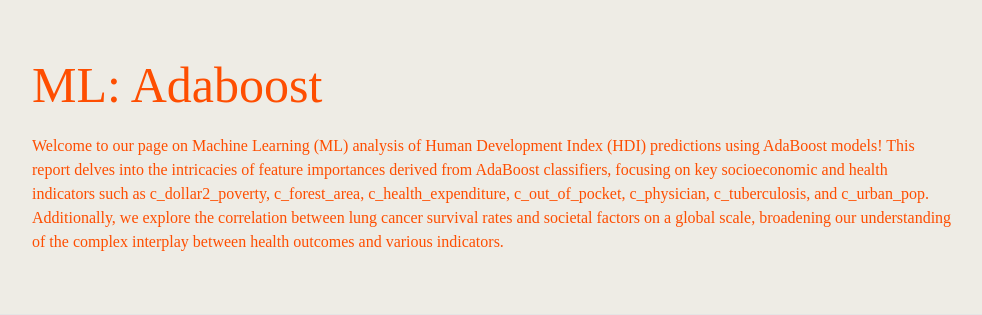
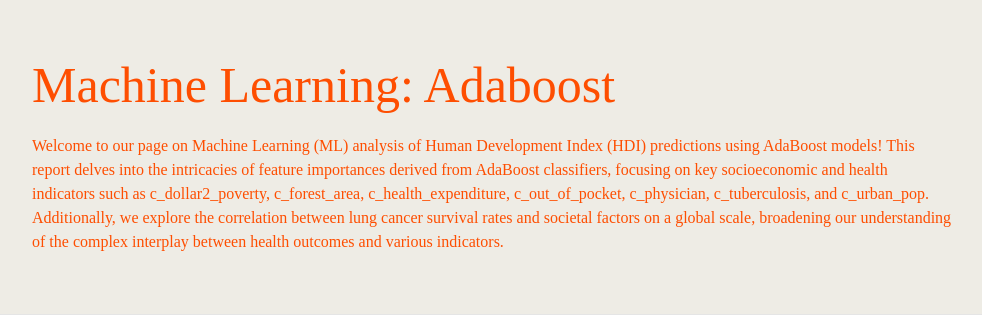
Before and after one commit to eh111eh/LungLink-Hub, a Flask app: template templates/ml.html in a window 1280 px wide. Shown: the top 315 px of the page, without its empty margins (148-1130 px from the left). Run offline with Flask 3, Linux system fonts and the light colour scheme; the template is opened without the code that fills it, so the values that code supplies are empty; parts of the project's set-up code (start-up, migrations or seed data) failed here and were passed over; some web fonts are replaced.

Commit message:
changed terms

```diff
--- a/static/script.js
+++ b/static/script.js
@@ -15,7 +15,7 @@ let frames = [
 // Define the URLs for each panel
 const panelUrls = {
   'Discover Insights': '/area',
-  'ML': '/ml',
+  'Machine Learning': '/ml',
   'Statistics': '/statistics',
   'Community': '/community',
 };
--- a/templates/home.html
+++ b/templates/home.html
@@ -23,7 +23,7 @@
     </div>
   </div>
   <div class='panel'>
-    <h2 data-splitting='words'>ML</h2>
+    <h2 data-splitting='words'>Machine Learning</h2>
     <div class='thumb'>
       <p>How do we understand the relationship between lung cancer survival dynamics and socioeconomic factors?</p>
       <div class='inner'>
--- a/templates/ml.html
+++ b/templates/ml.html
@@ -253,7 +253,7 @@
     <header> <!-- Defining the header section of the page with the appropriate tag -->
 
       <div>
-        <h1>ML: Adaboost</h1><br>
+        <h1>Machine Learning: Adaboost</h1><br>
         <a>Welcome to our page on Machine Learning (ML) analysis of Human Development Index (HDI) predictions using AdaBoost models! This report delves into the intricacies of feature importances derived from AdaBoost classifiers, focusing on key socioeconomic and health indicators such as c_dollar2_poverty, c_forest_area, c_health_expenditure, c_out_of_pocket, c_physician, c_tuberculosis, and c_urban_pop. Additionally, we explore the correlation between lung cancer survival rates and societal factors on a global scale, broadening our understanding of the complex interplay between health outcomes and various indicators.</a>
       </div>
     </header>
--- a/templates/stat.html
+++ b/templates/stat.html
@@ -344,7 +344,7 @@
       <section id="block3" class="module-block">
         <h2>Global Patterns in Lung Cancer: Gender-Specific Mortality Rates and Implications for Public Health Strategies</h2>
 
-  <p>The Age-standardized rates (ASR) of mortality due to lung cancer provide a comprehensive global perspective on the impact of lung cancer following diagnosis. Analyzing this data across 42 countries annually unveils nuanced gender-specific patterns in incidence rates. The ASR (female) and ASR (male) illuminate disparities in the burden of lung cancer, shedding light on potential epidemiological, socio-economic, and healthcare factors influencing outcomes. These findings offer crucial insights for public health interventions, resource allocation, and targeted cancer prevention strategies, aiding global efforts to mitigate the impact of lung cancer and enhance overall health outcomes on a worldwide scale.</p> <p style="color:blue">The more blue, the higher mortality is.</p>
+  <p>The Age-standardized rates (ASR) of mortality due to lung cancer provide a comprehensive global perspective on the impact of lung cancer following diagnosis. Analyzing this data across 42 countries annually unveils nuanced gender-specific patterns in incidence rates. The ASR (female) and ASR (male) illuminate disparities in the burden of lung cancer, shedding light on potential epidemiological, socio-economic, and healthcare factors influencing outcomes. These findings offer crucial insights for public health interventions, resource allocation, and targeted cancer prevention strategies, aiding global efforts to mitigate the impact of lung cancer and enhance overall health outcomes on a worldwide scale.</p> <p style="color:blue">The bluer the higher the mortality percentage.</p>
 
   <script>
     function myFunction(){
```
